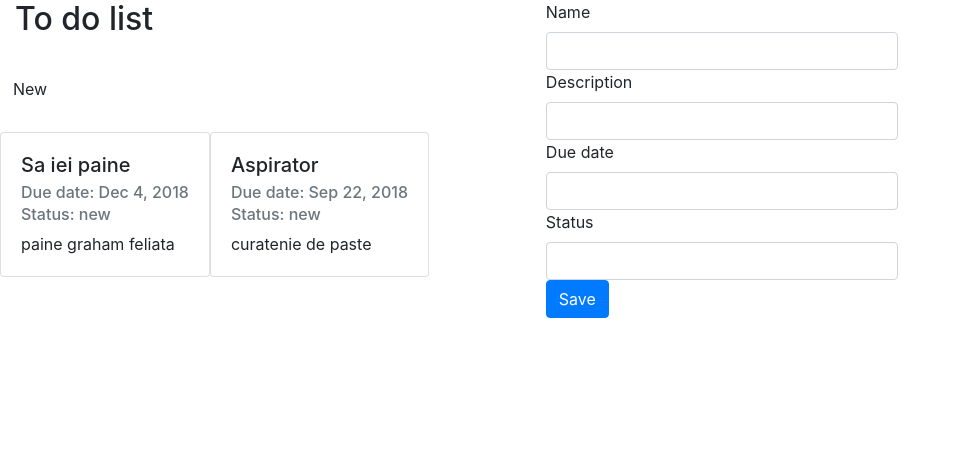
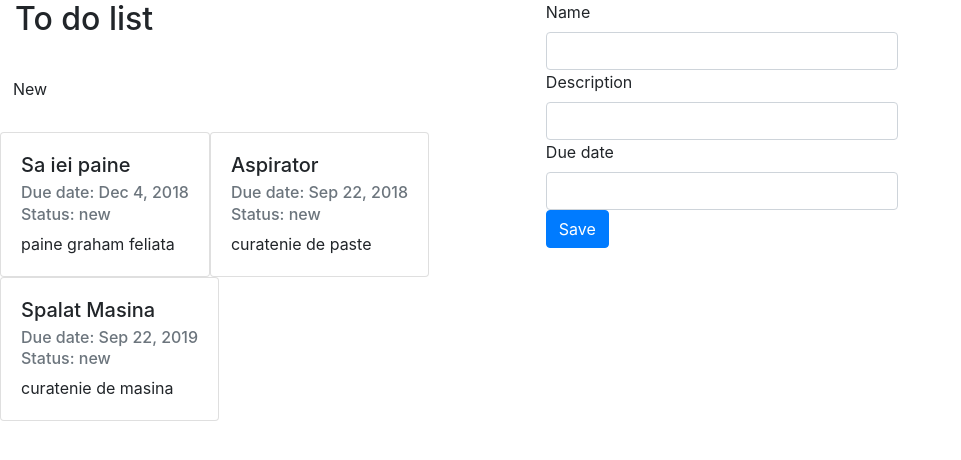
Before and after one commit to gxg10/to-do-task, an Angular app: page /new-task in a window 1280 px wide. Shown: the top 460 px of the page, without its empty margins (0-961 px from the left). Built offline with nearby package versions, Linux system fonts and the light colour scheme.

Commit message:
fara status

```diff
--- a/src/app/task-model.ts
+++ b/src/app/task-model.ts
@@ -4,11 +4,11 @@ export class Task {
    public small_description: string;
    public due_date: Date;
    public status: string;
-    constructor(name: string, small_description: string, due_date: Date, status: string) {
+    constructor(name: string, small_description: string, due_date: Date) {
         this.name = name;
         this.small_description = small_description;
         this.due_date = due_date;
-        this.status = status;
+        this.status = 'new';
     }
 
 }
--- a/src/app/task-service.ts
+++ b/src/app/task-service.ts
@@ -1,17 +1,25 @@
-import { Task } from "./task-model";
+import { Task } from './task-model';
 
 
 export class TaskService {
 
     private tasks: Task[] = [
         new Task('Sa iei paine', 'paine graham feliata',
-        new Date('December 4, 2018 20:30:00'), 'new'),
+        new Date('December 4, 2018 20:30:00')),
         new Task('Aspirator', 'curatenie de paste',
-        new Date('September 22, 2018 21:20:00'), 'new')
+        new Date('September 22, 2018 21:20:00')),
+        new Task('Spalat Masina', 'curatenie de masina',
+        new Date('September 22, 2019 21:20:00'))
+
       ];
 
     getTasks() {
-        return this.tasks.slice();
+        return this.tasks;
+    }
+
+    addTask(task: Task) {
+        this.tasks.push(task);
+        console.log(this.tasks);
     }
 
 }
--- a/src/app/to-do-list/new-task/new-task.component.html
+++ b/src/app/to-do-list/new-task/new-task.component.html
@@ -8,9 +8,7 @@
            <input type="text" class="form-control" name="description" ngModel>
            <label for="duedate">Due date</label>
            <input type="text" class="form-control" name="duedate" ngModel>
-           <label for="status">Status</label>
-           <input type="text" class="form-control" name="status" ngModel>
-           <button type="submit" class="btn btn-primary">Save</button>
+            <button type="submit" class="btn btn-primary">Save</button>
          </form>
 
   </div>
--- a/src/app/to-do-list/new-task/new-task.component.ts
+++ b/src/app/to-do-list/new-task/new-task.component.ts
@@ -1,6 +1,8 @@
 import { Component, OnInit } from '@angular/core';
 import { NgForm } from '@angular/forms';
 import { Task } from '../../task-model';
+import { TaskService } from '../../task-service';
+import { Router } from '@angular/router';
 
 @Component({
   selector: 'app-new-task',
@@ -9,7 +11,8 @@ import { Task } from '../../task-model';
 })
 export class NewTaskComponent implements OnInit {
 
-  constructor() { }
+  constructor(private taskService: TaskService,
+    private router: Router) { }
 
   ngOnInit() {
   }
@@ -17,10 +20,11 @@ export class NewTaskComponent implements OnInit {
   addTask(form: NgForm) {
     const name = form.value.name;
     const description = form.value.description;
-    const duedate = form.value.description;
-    const status = 'text';
-    const n =  new Task(name, description, duedate, status);
+    const duedate = form.value.duedate;
+    const n =  new Task(name, description, duedate);
     console.log(n);
+    this.taskService.addTask(n);
+    this.router.navigate(['/']);
   }
 
 }
--- a/src/app/to-do-list/to-do-list.component.ts
+++ b/src/app/to-do-list/to-do-list.component.ts
@@ -1,4 +1,4 @@
-import { Component, OnInit } from '@angular/core';
+import { Component, OnInit, OnChanges } from '@angular/core';
 import { Task } from '../task-model';
 import { Router } from '@angular/router';
 import { TaskService } from '../task-service';
@@ -10,13 +10,8 @@ import { TaskService } from '../task-service';
 })
 export class ToDoListComponent implements OnInit {
 
-  // itemList: Task[] = [
-  //   new Task('Sa iei paine', 'paine graham feliata',
-  //   new Date('December 4, 2018 20:30:00'), 'new'),
-  //   new Task('Aspirator', 'curatenie de paste',
-  //   new Date('September 22, 2018 21:20:00'), 'new')
-  // ];
-    itemList: Task[] = [];
+
+  itemList: Task[] = [];
 
   constructor(private router: Router,
     private taskService: TaskService) { }
```
